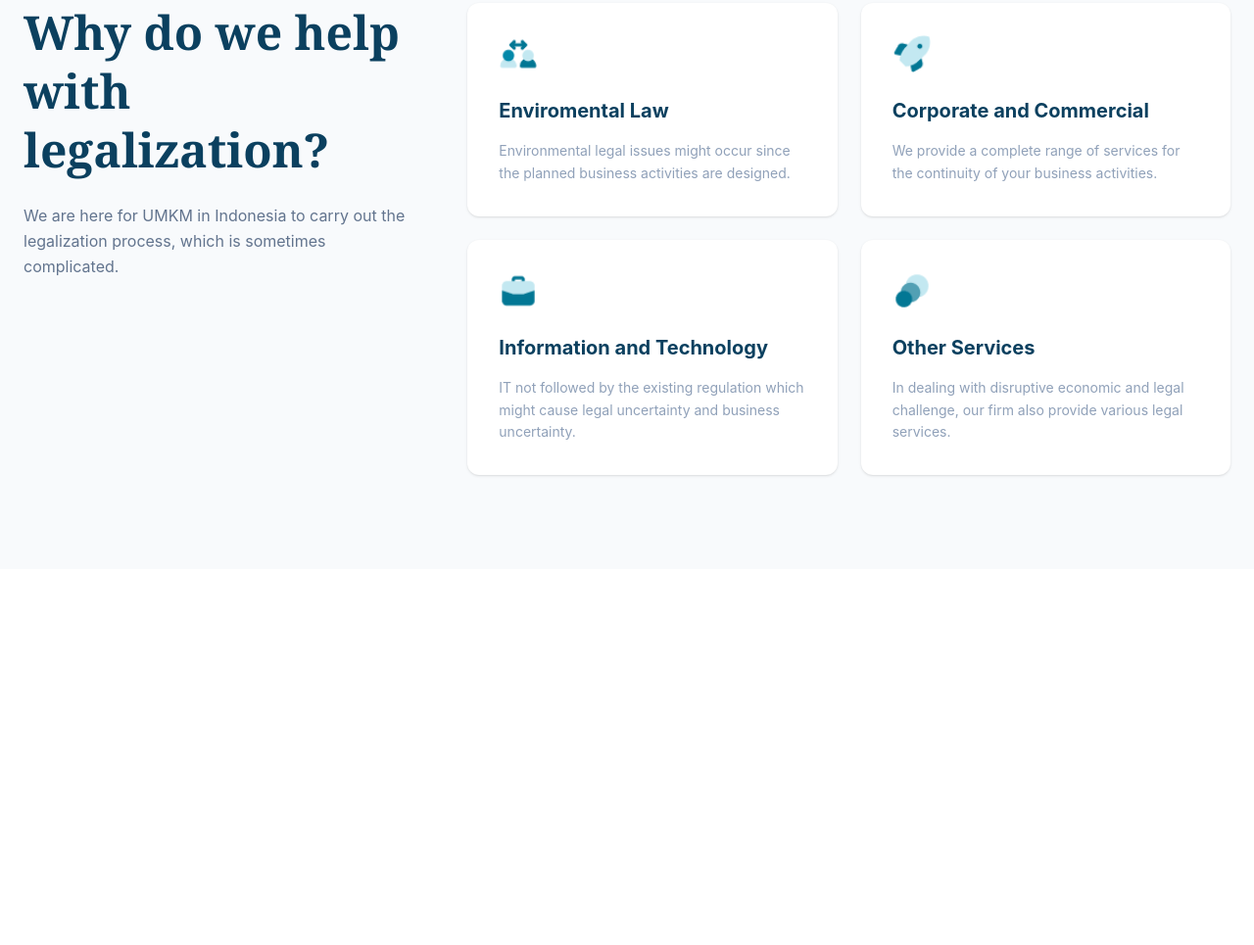
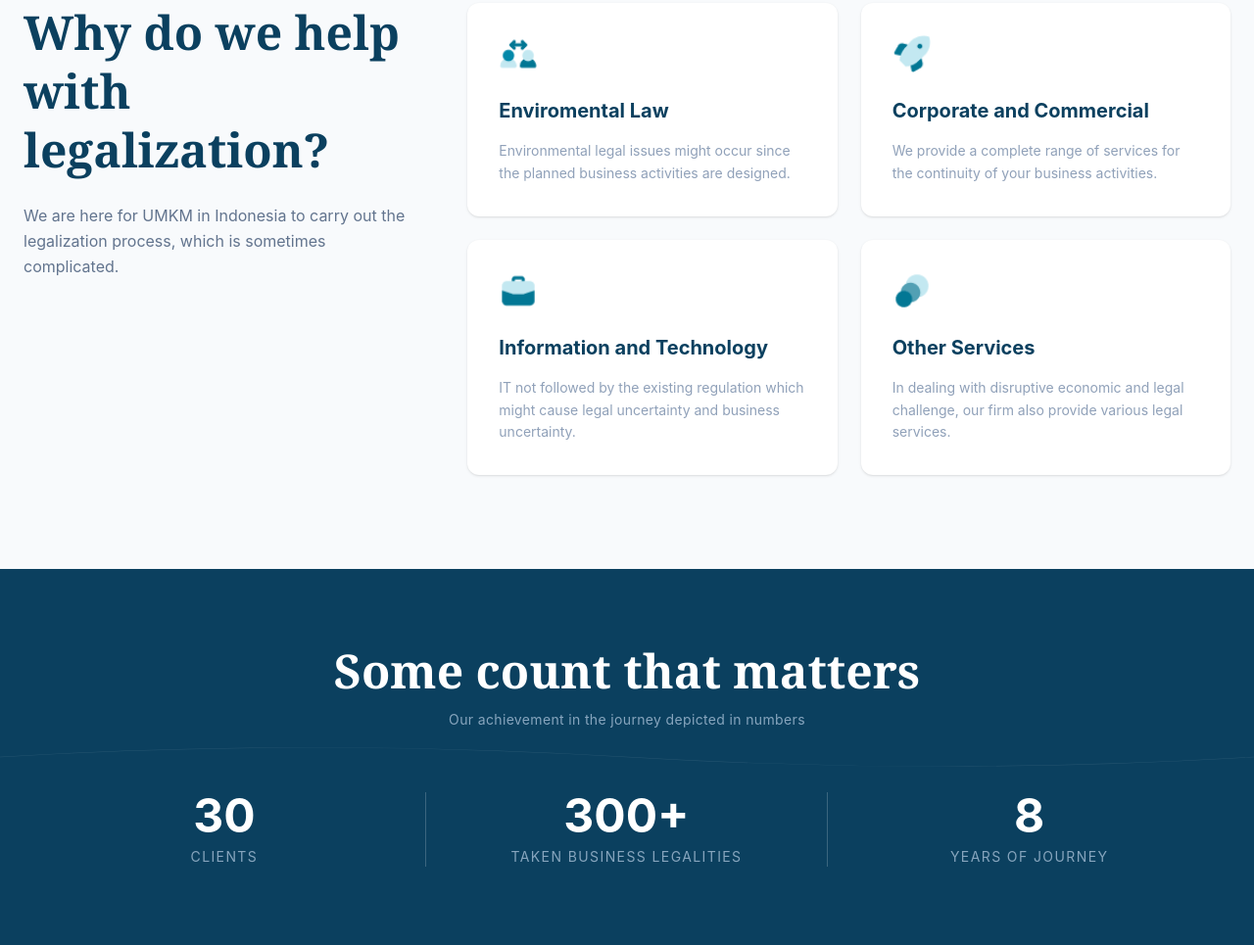
Before and after one commit to Ilyos11/Tailwind-8-, a website: page index.html in a window 1280 px wide. Shown: the part 1115-2080 px from the top of the page at 98% size. Before the commit the page ends 1696 px from the top, so only its background shows below. Drawn offline with nearby package versions, Linux system fonts and the light colour scheme; files that its build step writes are made by us from their sources.

Commit message:
Section 4

```diff
--- a/index.html
+++ b/index.html
@@ -164,5 +164,50 @@
 
 
 
+<!-- Section 4 -->
+<section class="bg-[#0B405F] py-20 px-6 text-center text-white relative overflow-hidden">
+
+  <div class="container mx-auto relative z-10">
+
+    <h2 class="text-4xl md:text-5xl font-serif font-bold mb-4">
+      Some count that matters
+    </h2>
+    <p class="text-blue-100/60 text-sm mb-16 tracking-wide">
+      Our achievement in the journey depicted in numbers
+    </p>
+
+
+    <div class="flex flex-col md:flex-row items-center justify-center gap-12 md:gap-0">
+
+      <div class="w-full md:w-1/3 md:border-r border-white/20 px-4">
+        <div class="text-5xl font-bold mb-2">30</div>
+        <div class="text-sm text-blue-100/60 uppercase tracking-widest">Clients</div>
+      </div>
+
+
+      <div class="w-full md:w-1/3 md:border-r border-white/20 px-4">
+        <div class="text-5xl font-bold mb-2">300+</div>
+        <div class="text-sm text-blue-100/60 uppercase tracking-widest px-2">Taken business legalities</div>
+      </div>
+
+
+      <div class="w-full md:w-1/3 px-4">
+        <div class="text-5xl font-bold mb-2">8</div>
+        <div class="text-sm text-blue-100/60 uppercase tracking-widest">Years of Journey</div>
+      </div>
+
+    </div>
+  </div>
+
+
+  <div class="absolute inset-0 opacity-10 pointer-events-none">
+    <svg class="w-full h-full" viewBox="0 0 100 100" preserveAspectRatio="none">
+      <path d="M0 50 Q 25 45, 50 50 T 100 50" fill="none" stroke="white" stroke-width="0.1" />
+
+    </svg>
+  </div>
+</section>
+
+
 </body>
 </html>
```
